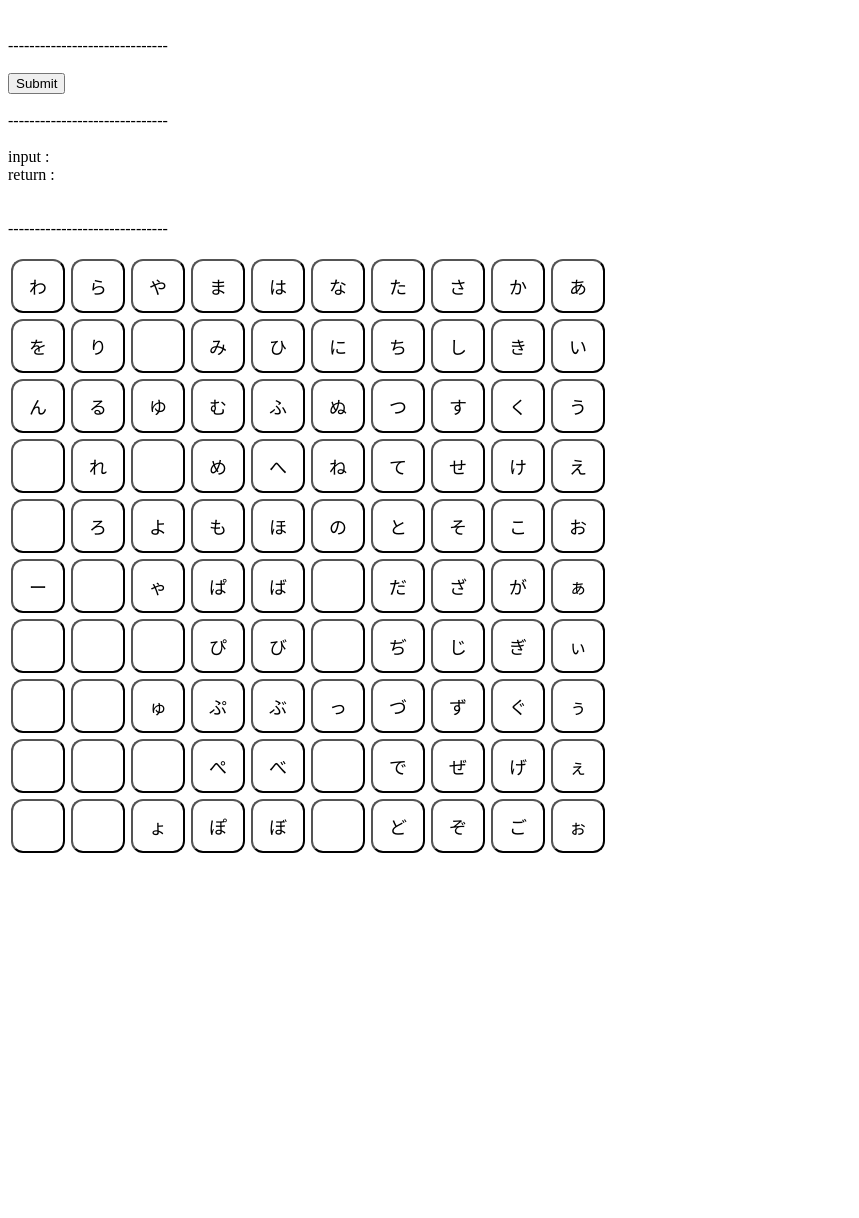
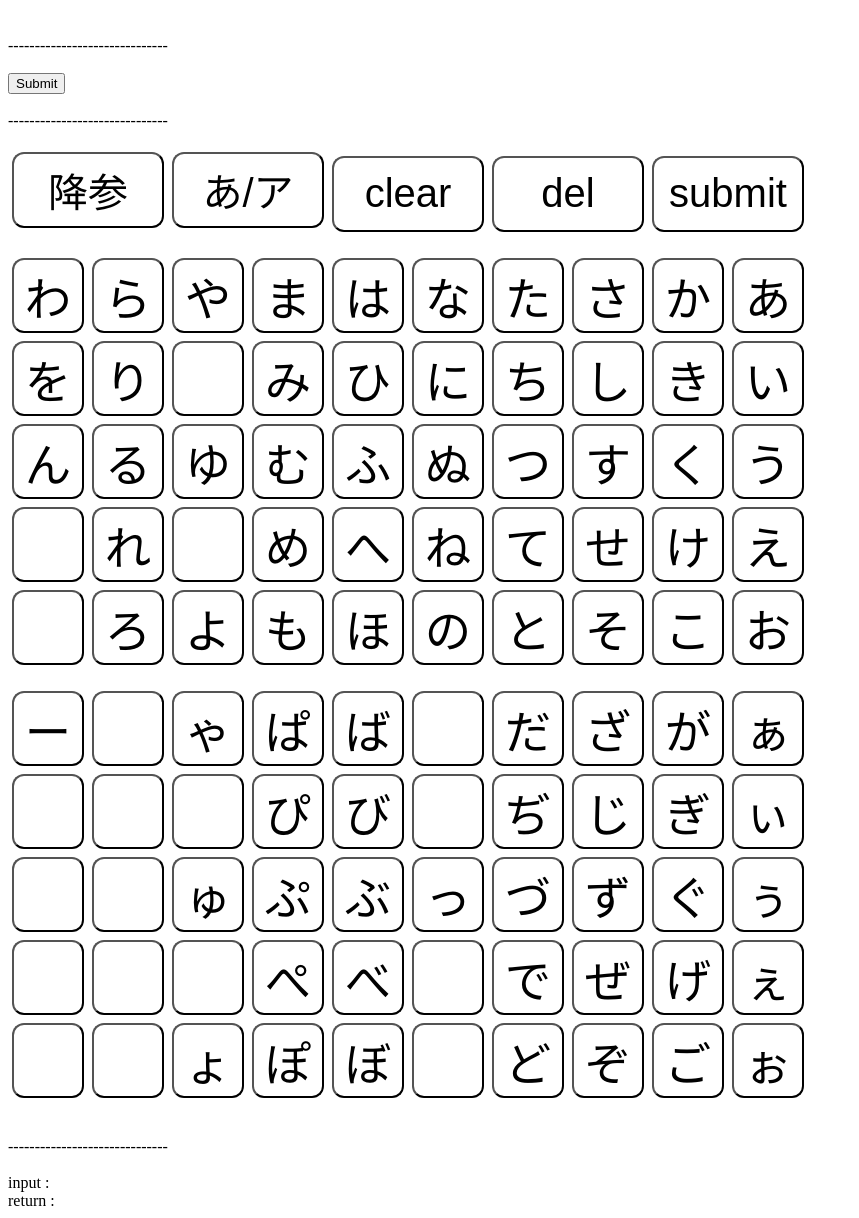
Before and after one commit to sumallly/tangoish, a Python web app: template templates/index.html in a window 1280 px wide. Shown: the part 61-1279 px from the top of the page, without its empty margins (0-859 px from the left). Before the commit the page ends 914 px from the top, so only its background shows below. Run offline with Jinja, Linux system fonts and the light colour scheme; the template is opened without the code that fills it, so the values that code supplies are empty.

Commit message:
change file structure

```diff
--- /dev/null
+++ b/static/css/style.css
@@ -0,0 +1,55 @@
+#keyboard {
+    max-width: 800px;
+}
+
+.key_head {
+    width: 19%;
+    aspect-ratio: 2;
+    font-size: calc(0.5em + 2.5vw);
+    padding: 2px;
+    margin: 0.5%;
+    border-radius: 12px;
+}
+
+.key_bt {
+    width: 9%;
+    aspect-ratio: 1;
+    font-size: calc(0.5em + 3vw);
+    padding: 2px;
+    margin: 0.5%;
+    border-radius: 12px;
+}
+
+.jg_y {
+    background: #FFFFFF;
+}
+
+    .jg_y:hover {
+        background: #EFEFEF;
+    }
+
+.jg_h {
+    background: #A7D28D;
+}
+
+    .jg_h:hover {
+        background: #97C27D;
+    }
+
+.jg_b {
+    background: #FCC948;
+}
+
+    .jg_b:hover {
+        background: #ECB938;
+    }
+
+.jg_w {
+    color: #FFFFFF;
+    background: #808080;
+}
+
+    .jg_w:hover {
+        color: #FFFFFF;
+        background: #707070;
+    }
--- a/src/tangoish.js
+++ b/static/js/tangoish.js
@@ -52,22 +52,44 @@
     });
 }
 
-function reflectColor(guessWord, colors) {
-    return new Promise((resolve) => {
-        guessWord.forEach(function (char, i) {
+const sleep = (second) => new Promise(resolve => setTimeout(resolve, second * 1000))
+
+async function reflectColor(guessWord, colors) {
+    var i = 0;
+    for (const char of guessWord) {
         charsJSON[char]['color'] = colors[i];
         var key = document.getElementById(char)
         key.classList.replace('jg_y', 'jg_' + charsJSON[char]['color']);
         key.classList.replace('jg_w', 'jg_' + charsJSON[char]['color']);
         key.classList.replace('jg_b', 'jg_' + charsJSON[char]['color']);
-        })
-        resolve(colors);
-    })
+        await sleep(1);  i += 1;
+    }
 }
 
 function clickKeyboard(e) {
     var input = document.getElementById('input_data');
+    if(input.value != '　')
         input.value = input.value + e.target.id;
+}
+
+function clickKeyboardHeader(e) {
+    switch (e.target.id) {
+        case 'giveup':
+            // give up process
+            break;
+        case 'swap':
+
+        case 'clear':
+            document.getElementById('input_data').value = '';
+        case 'delete':
+            input = document.getElementById('input_data');
+            input.value = input.value.slice(0, -1);
+        case 'submit':
+            submit();
+        default:
+            console.log('called default : ' + e.target.id);
+    }
+    console.log(e.target.id);
 }
 
 async function submit() {
@@ -94,14 +116,27 @@
         alert('error!!!');
     });
     // else not match
-    ret = await reflectColor(hrgn, resJSON['colors']);
+    ret = reflectColor(hrgn, resJSON['colors']);
 }
 
 window.addEventListener('load', () => {
     setInterval(time, 1000);
     document.getElementById("t2").innerHTML = window.navigator.userProfile;
 
-    var keyboard = document.querySelector('.keyboard');
+    var keyboard = document.querySelector('#keyboard');
+    var keyboardHeaderTextContent = ['降参', 'あ/ア', 'clear', 'del', 'submit'];
+    var keyboardHeaderId = ['giveup', 'swap', 'clear', 'delete', 'submit'];
+    for (var i = 0; i < 5; i++) {
+        var key = document.createElement('button');
+        key.type = 'button';
+        key.textContent = keyboardHeaderTextContent[i];
+        key.classList.add('key_head', 'jg_y');
+        key.id = keyboardHeaderId[i];
+        key.addEventListener('click', clickKeyboardHeader);
+        keyboard.appendChild(key);
+    }
+    keyboard.appendChild(document.createElement('br'));
+    keyboard.appendChild(document.createElement('br'));
     for (var i in keyLayout) {
         for (var j in keyLayout[i]) {
             var char = keyLayout[i][j];
@@ -115,5 +150,8 @@
             keyboard.appendChild(key);
         }
         keyboard.appendChild(document.createElement('br'));
+        if (i == 4) {
+            keyboard.appendChild(document.createElement('br'));
+        }
     }
 })
--- a/templates/index.html
+++ b/templates/index.html
@@ -3,46 +3,12 @@
 
 <head>
     <meta charset="UTF-8">
+    <meta name="viewport" content="width=device-width,initial-scale =1">
     <title>ことのはたんごish</title>
-    <link rel="icon" href="/favicon.ico">
+    <link rel="icon" href="static/img/icon.png">
     <script src="https://code.jquery.com/jquery-3.6.4.min.js"></script>
-    <script src="src/tangoish.js"></script>
-    <style>
-        .key_bt {
-            width: 3em;
-            height: 3em;
-            font-size: large;
-            padding: 2px;
-            margin: 3px;
-            border-radius: 12px;
-        }
-        .jg_y {
-            background: #FFFFFF;
-        }
-        .jg_y:hover {
-            background: #EFEFEF;
-        }
-        .jg_h {
-            background: #A7D28D;
-        }
-        .jg_h:hover {
-            background: #97C27D;
-        }
-        .jg_b {
-            background: #FCC948;
-        }
-        .jg_b:hover {
-            background: #ECB938;
-        }
-        .jg_w {
-            color: #FFFFFF;
-            background: #808080;
-        }
-        .jg_w:hover {
-            color: #FFFFFF;
-            background: #707070;
-        }
-    </style>
+    <script src="static/js/tangoish.js"></script>
+    <link rel="stylesheet" href="static/css/style.css" />
 </head>
 
 <body>
@@ -54,12 +20,12 @@
     <input type="hidden" id="input_data">
     <button type="button" onclick="submit()">Submit</button>
     <br><br>------------------------------<br><br>
+    <div id='keyboard'></div>
+    <br><br>------------------------------<br><br>
     input : <div id="input" style="display: inline-block; _display: inline;"></div>
     <br>
     return :
     <div id="response"></div>
     <div id="result"></div>
-    <br><br>------------------------------<br><br>
-    <div class='keyboard'></div>
 </body>
 </html>
```
Also changed, not shown: static/img/icon.png (added), templates/favicon.ico (deleted). Lines whose indentation alone changed are shown as unchanged.
